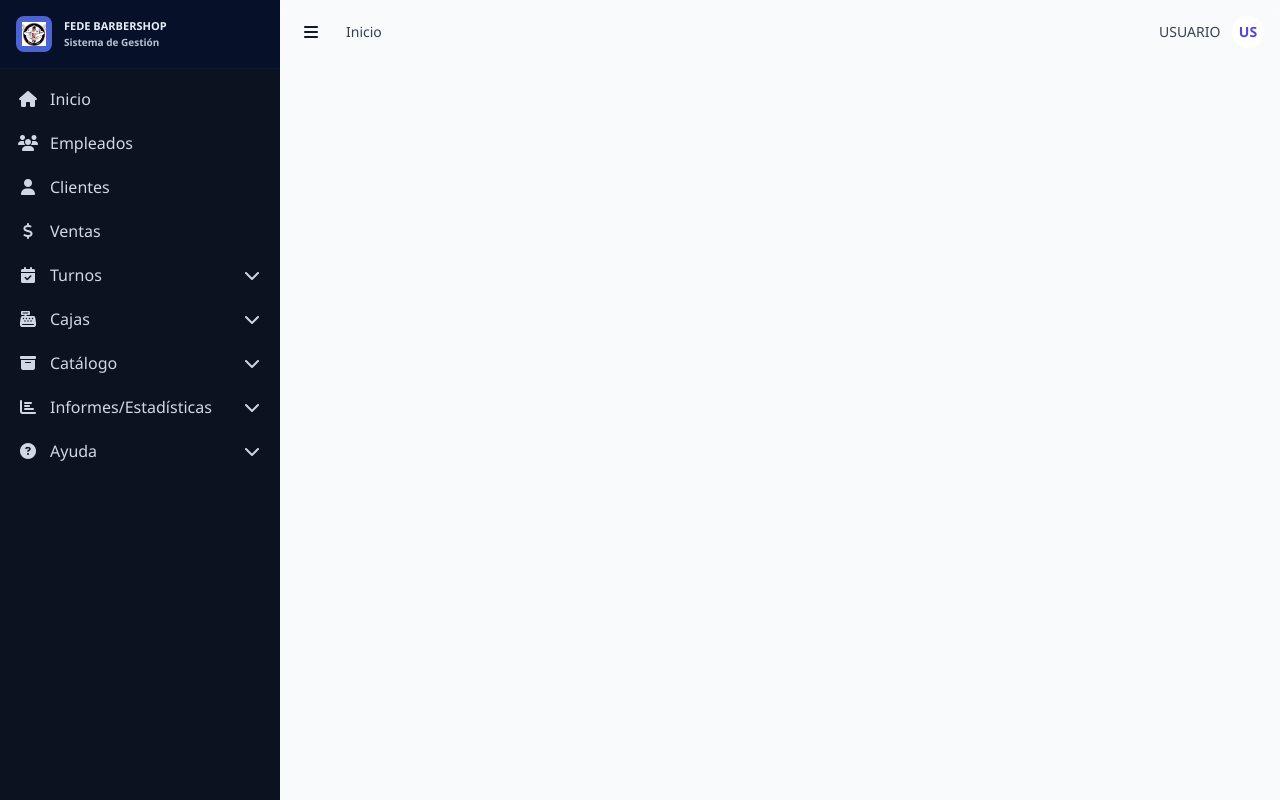
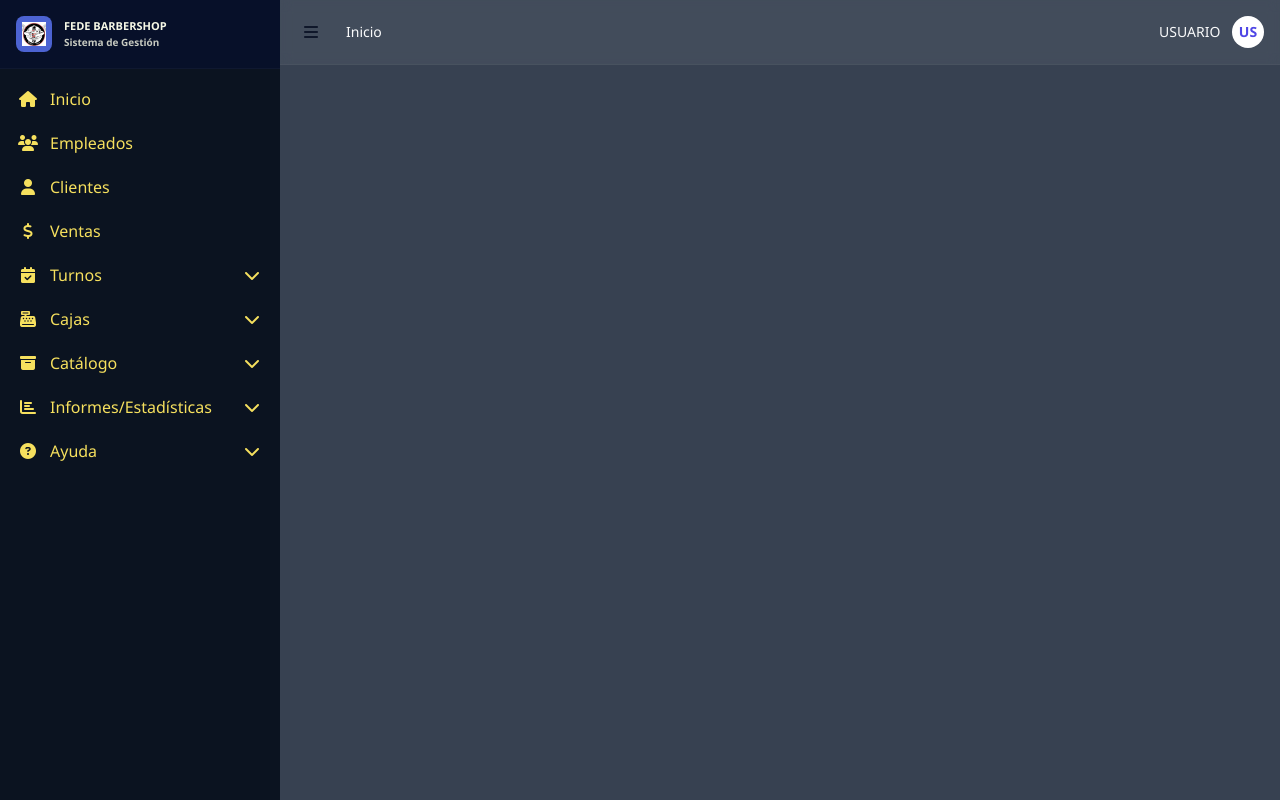
Before and after one commit to Joelb712/Barber2, a Django app: page /dash in a window 1280 px wide. Run offline with Django 5.2, Linux system fonts and the light colour scheme; the visitor is signed in with stand-in values (Sample User, id 1); some libraries are stand-ins or nearby versions.

Commit message:
7/10 22hs

```diff
--- a/Empleados/templates/formemp.html
+++ b/Empleados/templates/formemp.html
@@ -29,7 +29,6 @@
         </form>
     </div>
 
-    <script src="{% static 'jQuery-3.7.0/jquery-3.7.0.js' %}"></script>
     <script src="https://cdnjs.cloudflare.com/ajax/libs/bootbox.js/6.0.4/bootbox.all.min.js"></script>
 </body>
 </html>
--- a/Empleados/views.py
+++ b/Empleados/views.py
@@ -9,7 +9,7 @@ from Usuarios.forms import EmpleadoCreateForm,EmpleadoEditarForm
 
 
 def es_gerente(user):
-    return user.groups.filter(name="Gerente").exists() or user.is_superuser
+    return user.groups.filter(name="Gerente").exists() or user.groups.filter(name="Recepcionista").exists() or user.is_superuser
 
 @login_required
 @user_passes_test(es_gerente)
--- a/Inicio/templates/dash.html
+++ b/Inicio/templates/dash.html
@@ -148,30 +148,30 @@
   </nav>
 
   <!-- Main -->
-  <main id="mainContent" class="min-h-screen bg-gray-50">
+  <main id="mainContent" class="min-h-screen bg-gray-700">
     <!-- Top Navigation -->
-    <div class="top-nav flex items-center justify-between px-4 py-3">
+    <div class="top-nav flex items-center justify-between px-4 py-3 ">
       <div class="flex items-center gap-3">
         <!-- CAMBIO: único botón para mobile (abre overlay) y desktop (colapsa) según width -->
         <button class="menu-toggle p-2 rounded" id="btnToggleSidebar" aria-label="toggle sidebar">
           <i class="fas fa-bars"></i>
         </button>
 
-        <nav aria-label="breadcrumb" class="text-sm text-gray-700 flex items-center gap-2">
+        <nav aria-label="breadcrumb" class="text-sm text-gray-50 flex items-center gap-2">
           <a href="#"><i id="breadcrumb-icon"></i></a>
           <span id="breadcrumb-text" class="font-medium">Inicio</span>
         </nav>
       </div>
 
       <div class="nav-right flex items-center gap-3">
-        <div class="user-info text-sm text-gray-700">
+        <div class="user-info text-sm text-gray-50">
           <span>USUARIO</span>
           <div class="inline-flex items-center justify-center bg-white text-indigo-600 rounded-full w-8 h-8 ml-2 font-bold">US</div>
         </div>
       </div>
     </div>
 
-    <div id="content-area" class="p-4">
+    <div id="content-area" class="p-4 bg-gray-700">
       {% block content %}
       <!-- Contenido AJAX -->
       {% endblock %}
--- a/static/css/dashboard.css
+++ b/static/css/dashboard.css
@@ -20,7 +20,7 @@ body {
     top: 0; left: 0; bottom: 0;
     width: var(--sidebar-w);
     background: #0b1320;
-    color: #e6eef8;
+    color: #f6f8e6;
     overflow-y: auto;
     transition: width .22s ease, transform .22s ease;
     z-index: 1100;
@@ -44,7 +44,7 @@ body {
 .menu-item { position:relative; }
 .menu-link, .submenu-link {
     display:flex; align-items:center; gap:12px;
-    padding:10px 18px; color: rgba(230,238,248,0.9); text-decoration:none;
+    padding:10px 18px; color: #f6e05e ; text-decoration:none;
     transition: background .18s ease, color .12s ease;
     background: none; border: none; width:100%; text-align:left;
 }
```
Also changed, not shown: Empleados/templates/empleados.html (+5 -5 lines).
